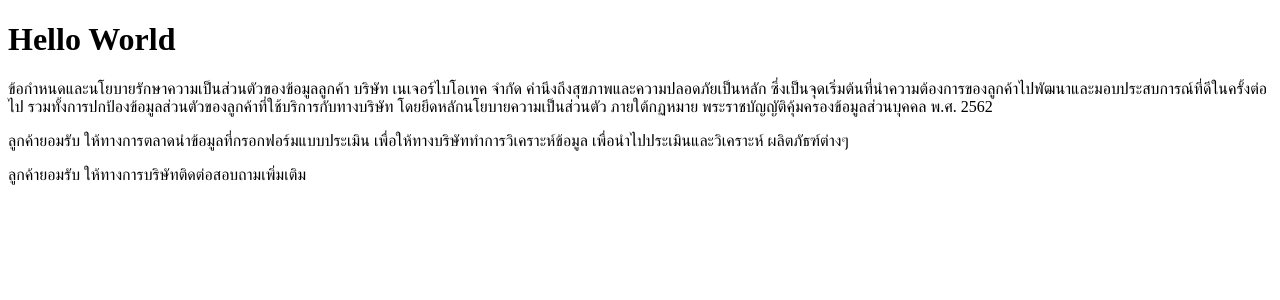
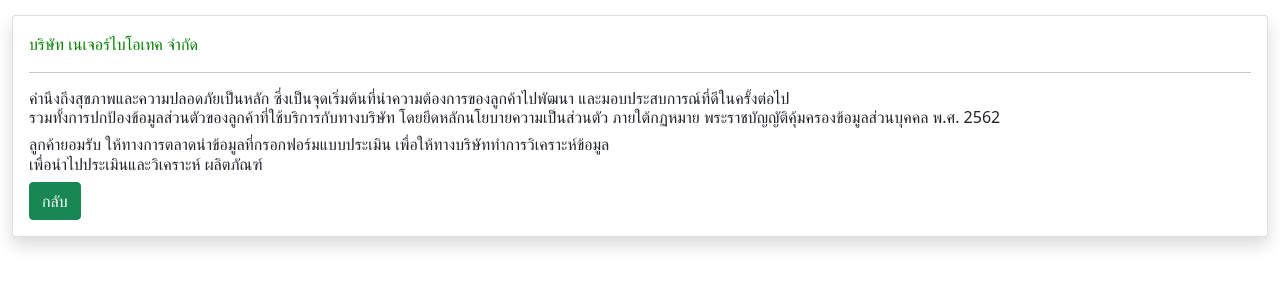
Before and after one commit to naturebiotec/servey, a PHP site: page /conditions.php in a window 1280 px wide. Shown: the top 300 px of the page. Run offline with PHP 8.4, Linux system fonts and the light colour scheme.

Commit message:
conditions

```diff
--- a/servey_fontend2/conditions.php
+++ b/servey_fontend2/conditions.php
@@ -5,18 +5,29 @@
     <meta http-equiv="X-UA-Compatible" content="IE=edge">
     <meta name="viewport" content="width=device-width, initial-scale=1.0">
     <title>conditions</title>
+    <link href="https://cdn.jsdelivr.net/npm/bootstrap@5.0.2/dist/css/bootstrap.min.css" rel="stylesheet" integrity="sha384-EVSTQN3/azprG1Anm3QDgpJLIm9Nao0Yz1ztcQTwFspd3yD65VohhpuuCOmLASjC" crossorigin="anonymous">
+    <script src="https://cdn.jsdelivr.net/npm/bootstrap@5.0.2/dist/js/bootstrap.bundle.min.js" integrity="sha384-MrcW6ZMFYlzcLA8Nl+NtUVF0sA7MsXsP1UyJoMp4YLEuNSfAP+JcXn/tWtIaxVXM" crossorigin="anonymous"></script>
+    <script src="https://cdn.jsdelivr.net/npm/@popperjs/core@2.9.2/dist/umd/popper.min.js" integrity="sha384-IQsoLXl5PILFhosVNubq5LC7Qb9DXgDA9i+tQ8Zj3iwWAwPtgFTxbJ8NT4GN1R8p" crossorigin="anonymous"></script>
+<script src="https://cdn.jsdelivr.net/npm/bootstrap@5.0.2/dist/js/bootstrap.min.js" integrity="sha384-cVKIPhGWiC2Al4u+LWgxfKTRIcfu0JTxR+EQDz/bgldoEyl4H0zUF0QKbrJ0EcQF" crossorigin="anonymous"></script>
 </head>
 <body>
-    <h1>Hello World</h1>
-    <p>
-        ข้อกำหนดและนโยบายรักษาความเป็นส่วนตัวของข้อมูลลูกค้า
-    บริษัท เนเจอร์ไบโอเทค จำกัด คำนึงถึงสุขภาพและความปลอดภัยเป็นหลัก ซึ่งเป็นจุดเริ่มต้นที่นำความต้องการของลูกค้าไปพัฒนาและมอบประสบการณ์ที่ดีในครั้งต่อไป รวมทั้งการปกป้องข้อมูลส่วนตัวของลูกค้าที่ใช้บริการกับทางบริษัท โดยยึดหลักนโยบายความเป็นส่วนตัว ภายใต้กฏหมาย พระราชบัญญัติคุ้มครองข้อมูลส่วนบุคคล พ.ศ. 2562
-    </p>
-    <p>
-        ลูกค้ายอมรับ ให้ทางการตลาดนำข้อมูลที่กรอกฟอร์มแบบประเมิน เพื่อให้ทางบริษัททำการวิเคราะห์ข้อมูล เพื่อนำไปประเมินและวิเคราะห์ ผลิตภัธฑ์ต่างๆ
-    </p>
-    <p>
-        ลูกค้ายอมรับ ให้ทางการบริษัทติดต่อสอบถามเพิ่มเติม
-    </p>
+    <div class="container-fluid">
+            <div class="card shadow md-auto"style="margin-top:15px;">
+                    <div class="card-body">
+                        <p style="color:green;text-transform: uppercase;">บริษัท เนเจอร์ไบโอเทค จำกัด</p>
+                        <hr>
+                        <h6>
+                            คำนึงถึงสุขภาพและความปลอดภัยเป็นหลัก ซึ่งเป็นจุดเริ่มต้นที่นำความต้องการของลูกค้าไปพัฒนา และมอบประสบการณ์ที่ดีในครั้งต่อไป <br> รวมทั้งการปกป้องข้อมูลส่วนตัวของลูกค้าที่ใช้บริการกับทางบริษัท โดยยึดหลักนโยบายความเป็นส่วนตัว ภายใต้กฏหมาย พระราชบัญญัติคุ้มครองข้อมูลส่วนบุคคล พ.ศ. 2562
+                        </h6>
+                        <h6>ลูกค้ายอมรับ ให้ทางการตลาดนำข้อมูลที่กรอกฟอร์มแบบประเมิน เพื่อให้ทางบริษัททำการวิเคราะห์ข้อมูล <br> เพื่อนำไปประเมินและวิเคราะห์ ผลิตภัณฑ์</h6>
+                        <button  type="submit" class="btn btn-success btn-block" onclick="goBack()">กลับ</button>
+                    </div>
+            </div>
+        </div>
 </body>
 </html>
+<script>
+ function goBack() {
+    window.history.back();
+    }
+</script>
```
